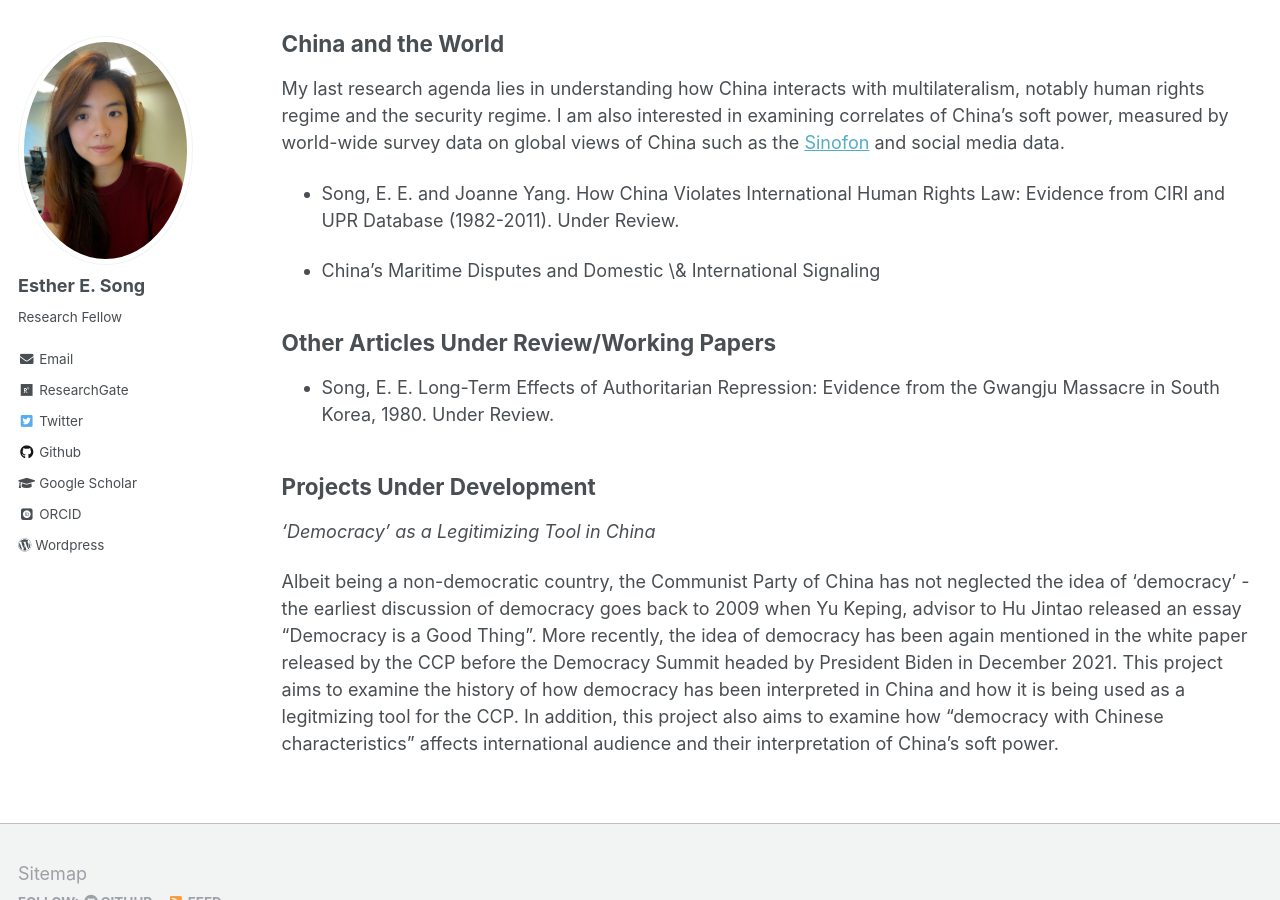
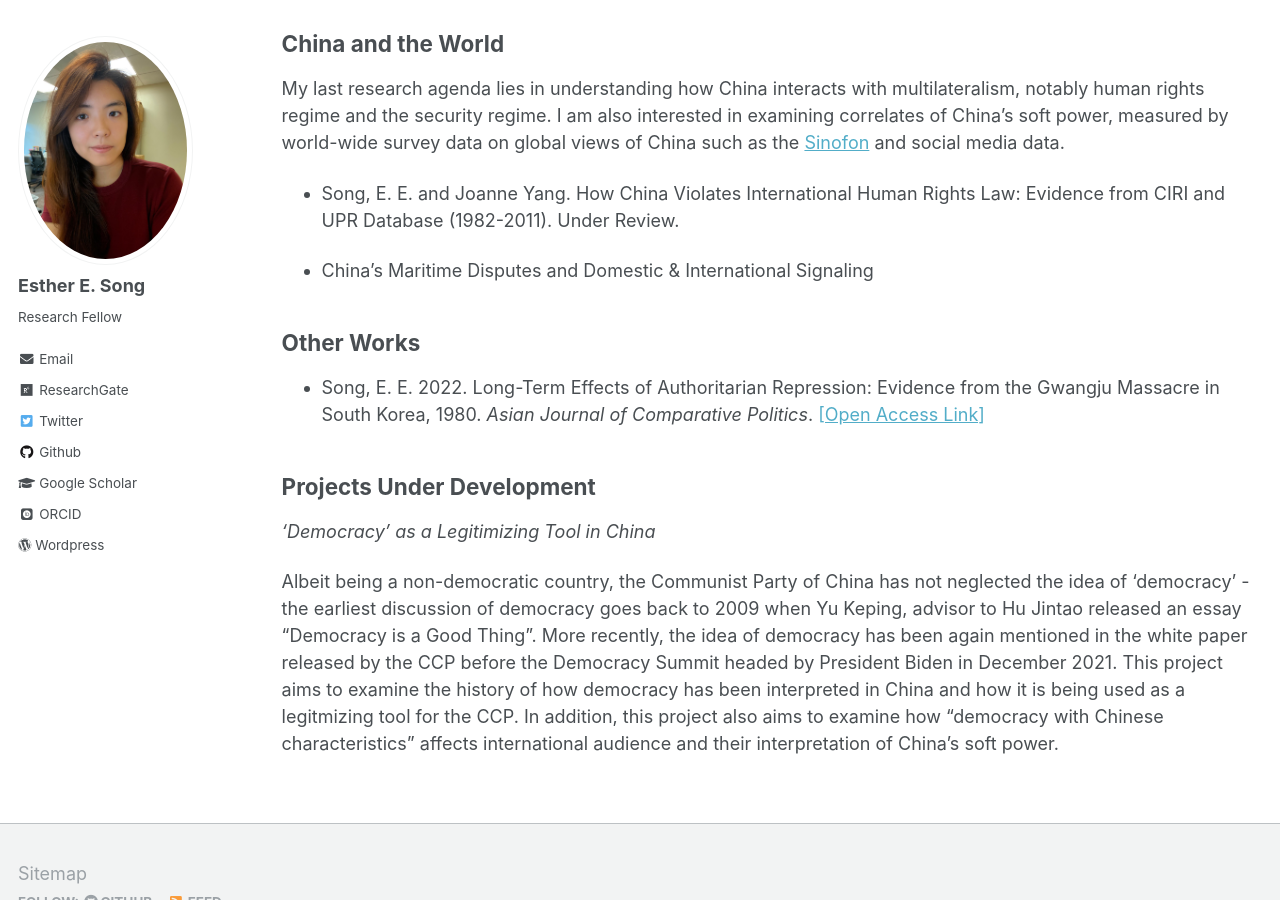
Before and after one commit to ehsong/ehsong.github.io, a Jekyll site: the page built from _pages/research.md, in a window 1280 px wide and 900 px high, scrolled down 2481 px. Built offline with Jekyll 4.4.1, drawn with Linux system fonts in a browser that asks for light colours; some web fonts are replaced.

Commit message:
Update research.md

```diff
--- a/_pages/research.md
+++ b/_pages/research.md
@@ -53,11 +53,11 @@ My last research agenda lies in understanding how China interacts with multilate
 
 * Song, E. E. and Joanne Yang. How China Violates International Human Rights Law: Evidence from CIRI and UPR Database (1982-2011). Under Review.
 
-* China's Maritime Disputes and Domestic \& International Signaling
+* China's Maritime Disputes and Domestic & International Signaling
 
-## Other Articles Under Review/Working Papers
+## Other Works
 
-* Song, E. E. Long-Term Effects of Authoritarian Repression: Evidence from the Gwangju Massacre in South Korea, 1980. Under Review.
+* Song, E. E. 2022. Long-Term Effects of Authoritarian Repression: Evidence from the Gwangju Massacre in South Korea, 1980. *Asian Journal of Comparative Politics*. [[Open Access Link]](https://journals.sagepub.com/doi/epub/10.1177/20578911221147994)
 
 ## Projects Under Development
 
```
